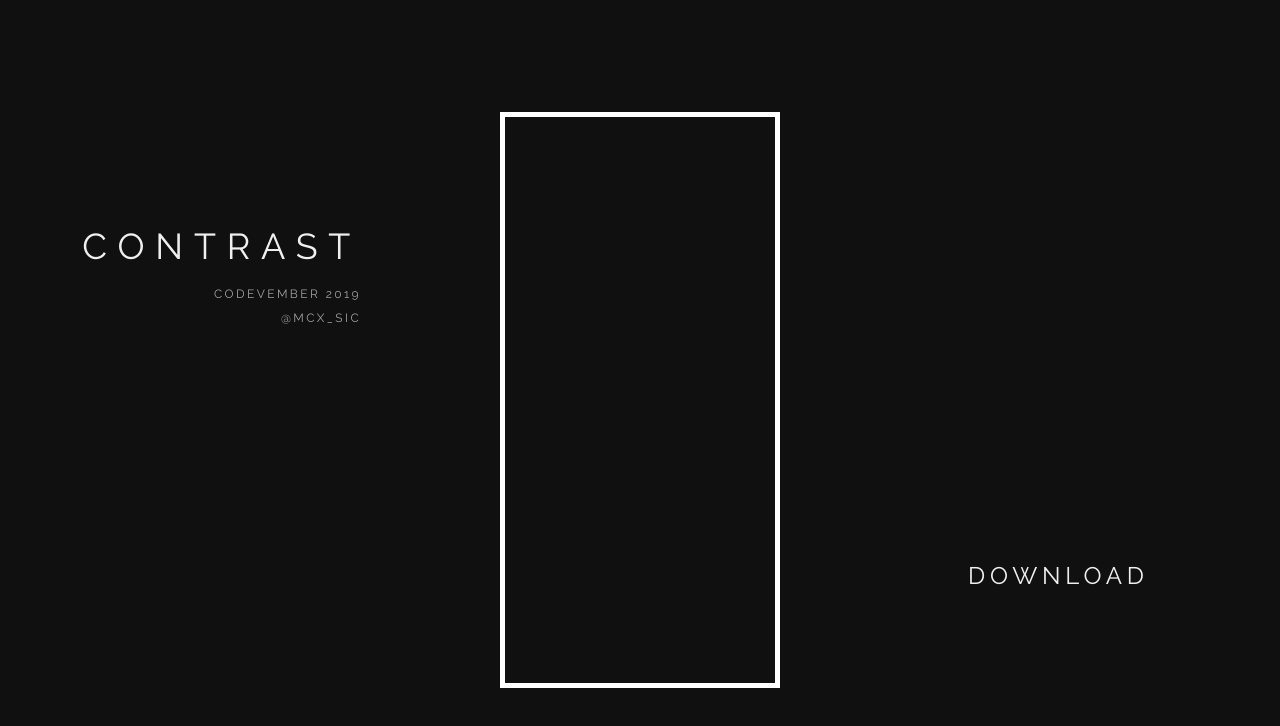
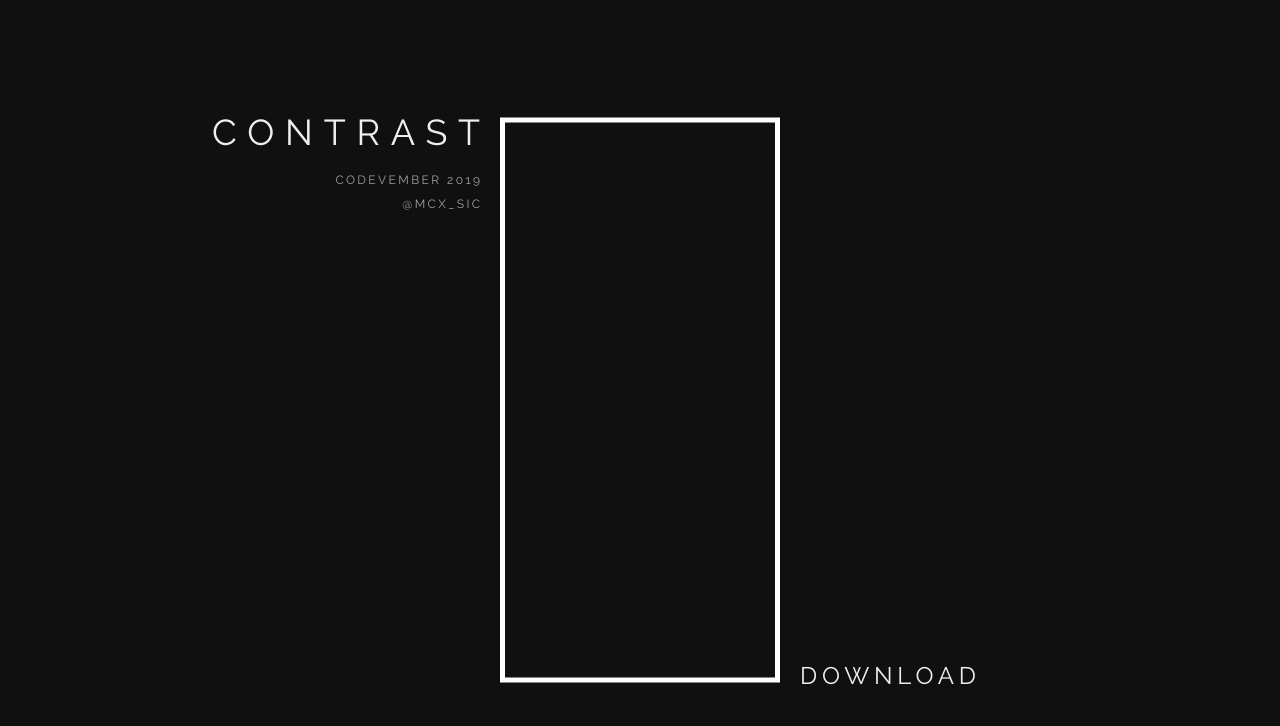
Before and after one commit to mcxsic/codevember-2019, a website: page index.html in a window 1280 px wide. Drawn offline with Linux system fonts and the light colour scheme; no server answers.

Commit message:
Updated styles

```diff
--- a/css/styles.css
+++ b/css/styles.css
@@ -6,17 +6,17 @@
     font-size: 12px;
 }
 
+html,
 body {
     width: 100vw;
     height: 100vh;
-    max-width: 100vw;
-    max-height: 100vh;
+    background-color: #101010;
+    display: block;
+    overflow: hidden;
+    box-sizing: border-box;
+}
+body {
     padding: 20px;
-    background-color: #101010;
-    display: grid;
-    grid-template-columns: repeat(3, 1fr);
-    grid-template-rows: repeat(4, 1fr);
-    grid-column-gap: 15px;
 }
 
 h1,
@@ -25,13 +25,16 @@ h3 {
     font-weight: 400;
     color: #a0a0a0;
     letter-spacing: 0.2em;
+    margin-right: -0.2em;
     text-transform: uppercase;
     line-height: 2em;
 }
 
 h1 {
+    margin-top: -0.6em;
     font-size: 3em;
     letter-spacing: 0.3em;
+    margin-right: -0.3em;
     color: #efefef;
 }
 
@@ -46,50 +49,47 @@ a {
     text-transform: uppercase;
     text-decoration: none;
 }
+
 a:hover {
     text-decoration: underline;
 }
+
 header {
-    justify-self: center;
-    align-self: start;
+    position: absolute;
+    top: 0;
+    left: 0;
+    transform: translateX(calc(-100% - 20px));
     text-align: right;
-    grid-column: 1;
-    grid-row: 2;
 }
 
 container {
-    width: 35vh;
-    justify-self: center;
-    align-self: center;
+    position: absolute;
+    display: block;
+    top: 50%;
+    left: 50%;
+    transform: translate(-50%, -50%);
+    flex-flow: row nowrap;
+    justify-content: space-around;
+}
+
+preview {
     position: relative;
     display: block;
-    grid-column: 2 / span 1;
-    grid-row: 2 / span 2;
-}
-container::before {
-    content: '';
-    display: block;
-    width: 100%;
-    padding-top: 205.555%;
+    text-align: center;
 }
 
-container > canvas {
-    position: absolute;
-    top: 0;
-    left: 0;
-    width: 100%;
-    height: 100%;
+#preview {
+    position: relative;
+    width: 35vh;
+    border: 5px solid white;
 }
 
 .controls {
-    grid-column: 3;
-    grid-row: 3;
-    justify-self: center;
-    align-self: end;
-}
-
-#preview {
-    border: 5px solid white;
+    position: absolute;
+    bottom: 0;
+    right: 0;
+    transform: translateX(calc(100% + 20px));
+    margin-bottom: -0.6em;
 }
 
 .glsl-canvas {
@@ -101,3 +101,58 @@ container > canvas {
     left: 0;
     z-index: -1;
 }
+
+/* Minimum aspect ratio */
+@media (max-aspect-ratio: 6/5) {
+    header {
+        position: relative;
+        transform: none;
+        text-align: center;
+        margin-bottom: 20px;
+    }
+
+    .controls {
+        position: relative;
+        transform: none;
+        text-align: center;
+        margin-top: 20px;
+    }
+
+    html,
+    body {
+        height: auto;
+    }
+
+    #preview {
+        width: 30vh;
+    }
+
+    h1,
+    h2,
+    h3 {
+        letter-spacing: 0.2em;
+        margin-right: -0.2em;
+
+        line-height: 2em;
+    }
+
+    h1 {
+        margin-top: -0.6em;
+        font-size: 1.8em;
+        letter-spacing: 0.3em;
+        margin-right: -0.3em;
+        color: #efefef;
+    }
+
+    h2 {
+        font-size: 0.6em;
+    }
+
+    a {
+        color: #efefef;
+        letter-spacing: 0.2em;
+        font-size: 1.2em;
+        text-transform: uppercase;
+        text-decoration: none;
+    }
+}
--- a/index.html
+++ b/index.html
@@ -12,17 +12,20 @@
 
 <body>
     <canvas class="glsl-canvas" data-fragment-url="shaders/fragment.glsl"></canvas>
+    <container>
         <header>
             <h1>Contrast</h1>
             <h2>Codevember 2019</h2>
-        <h3>@mcx_sic</h3>
+            <a href="https://twitter.com/mcx_sic"><h3>@mcx_sic</h3></a>
         </header>
-    <container>
+        <preview>
             <canvas id="preview"></canvas>
-    </container>
+        </preview>
         <div class="controls">
             <a href="#" class="button" id="download" download="wallpaper.png">Download</a>
         </div>
+    </container>
+
 </body>
 <script>
     const WIDTH = 1080;
```
Lines whose indentation alone changed are shown as unchanged.
